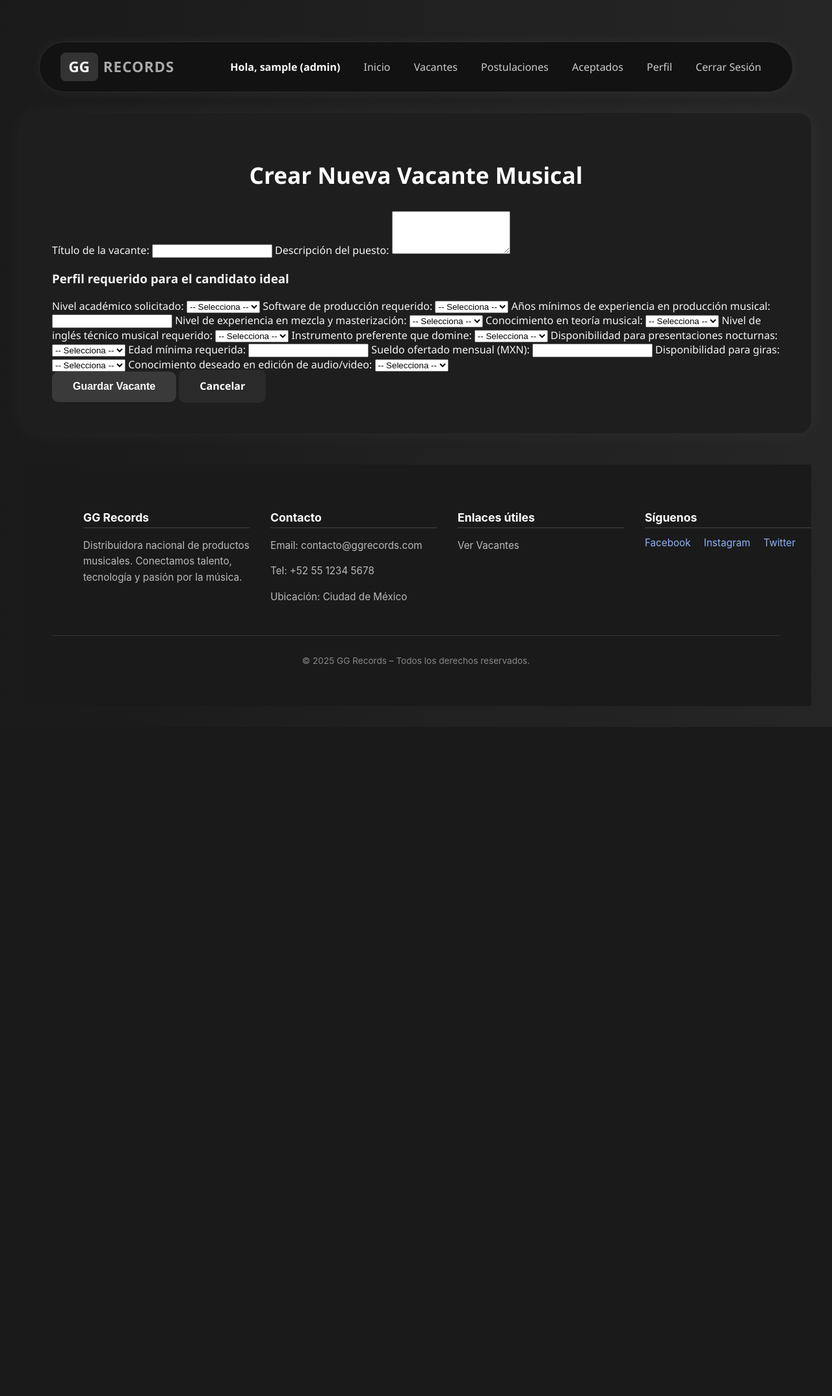
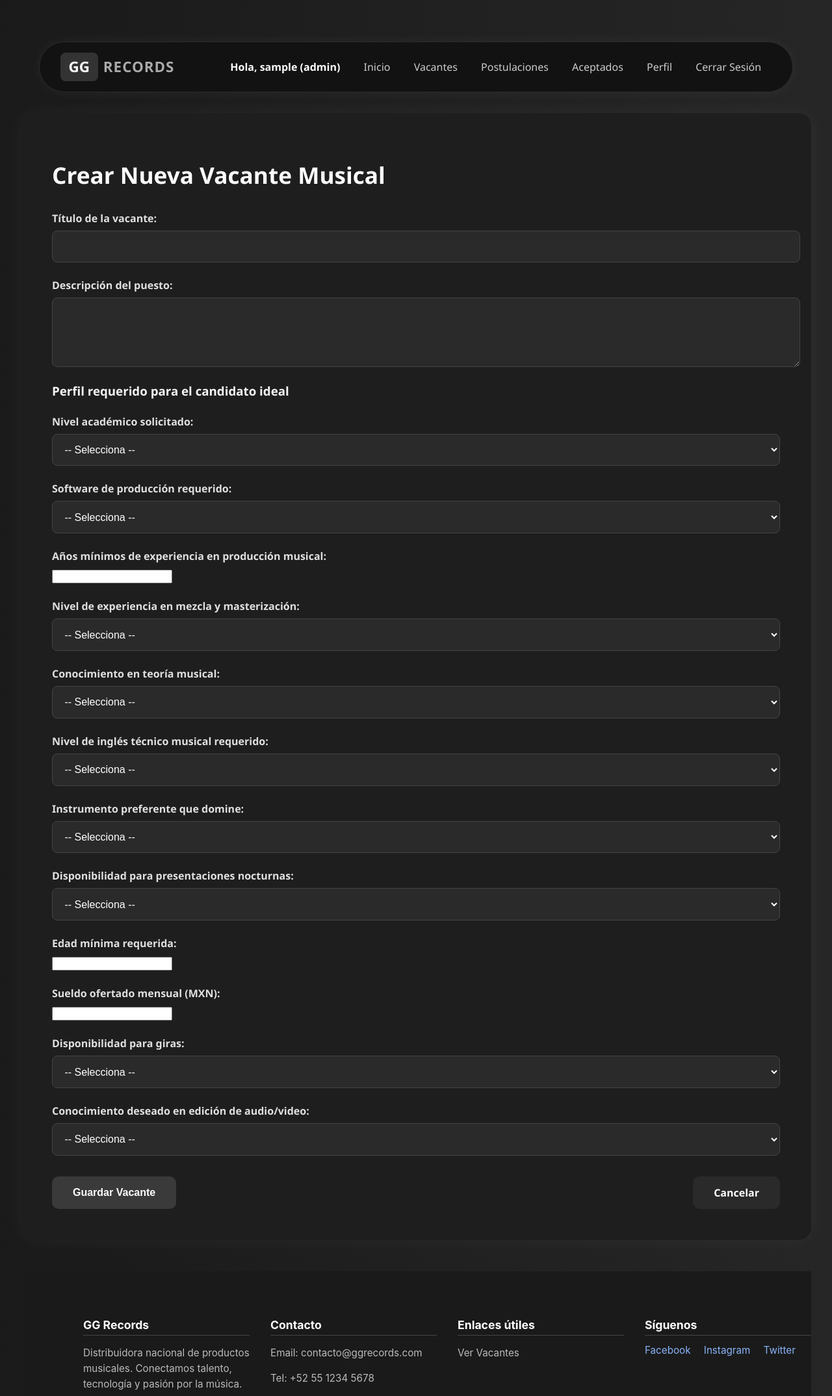
Before and after one commit to navimm-0/WEB, a PHP site: page /admin/crear_vacante.php in a window 1280 px wide. Shown: the top 2149 px of the page at 65% size. Before the commit the page ends 1022 px from the top, so only its background shows below. Run offline with PHP 8.4, Linux system fonts and the light colour scheme; the visitor is signed in with stand-in values (Sample User, id 1).

Commit message:
Admin completo

```diff
--- a/estilos/crear_vacante.css
+++ b/estilos/crear_vacante.css
@@ -1,7 +1,7 @@
 body {
-    font-family: 'Segoe UI', 'Helvetica Neue', sans-serif;
     background: linear-gradient(to right, #1a1a1a, #262626);
     color: #f5f5f5;
+    font-family: 'Segoe UI', 'Helvetica Neue', sans-serif;
     margin: 0;
     padding: 2rem;
     min-height: 100vh;
@@ -12,8 +12,7 @@ main.contenido-admin {
     padding: 3rem;
     border-radius: 20px;
     box-shadow: 0 0 30px rgba(255, 255, 255, 0.05);
-    max-width: 2000px;
-    margin: auto;
+    max-width: 20000px; /* Ancho ampliado */
     text-align: left;
 }
 
@@ -21,61 +20,49 @@ h1 {
     font-size: 2.2rem;
     margin-bottom: 2rem;
     color: #ffffff;
-    text-align: center;
 }
 
-/* Tabla adaptada */
-.tabla-postulaciones {
-    width: 100%;
-    border-collapse: collapse;
-    background-color: #2a2a2a;
-    border-radius: 12px;
-    overflow: hidden;
-    box-shadow: 0 0 20px rgba(255, 255, 255, 0.05);
+label {
+    display: block;
+    margin-top: 1.5rem;
+    margin-bottom: 0.5rem;
+    font-weight: bold;
+    color: #e0e0e0;
 }
 
-.tabla-postulaciones th,
-.tabla-postulaciones td {
-    padding: 1rem;
-    text-align: left;
-    border-bottom: 1px solid #444;
+input[type="text"],
+input[type="date"],
+select,
+textarea {
+    width: 100%;
+    padding: 0.9rem;
+    background-color: #2a2a2a;
+    border: 1px solid #444;
+    border-radius: 8px;
+    color: #fff;
+    font-size: 1rem;
+    transition: border 0.2s;
 }
 
-.tabla-postulaciones th {
-    background-color: #333;
-    color: #fdd835;
-    font-weight: bold;
-    text-transform: uppercase;
-    font-size: 0.9rem;
+input:focus,
+textarea:focus,
+select:focus {
+    border-color: #888;
+    outline: none;
 }
 
-.tabla-postulaciones td {
-    color: #e0e0e0;
-    font-size: 0.95rem;
+textarea {
+    resize: vertical;
 }
 
-.tabla-postulaciones tr:hover {
-    background-color: #3a3a3a;
+.acciones {
+    margin-top: 2rem;
+    display: flex;
+    justify-content: space-between;
+    flex-wrap: wrap;
+    gap: 1rem;
 }
 
-.mensaje-vacio {
-    text-align: center;
-    color: #ccc;
-    font-style: italic;
-    font-size: 1.1rem;
-    margin-top: 2rem;
-}
-
-.acciones-admin {
-    display: flex;
-    justify-content: flex-start;
-    margin-bottom: 2rem;
-    gap: 1rem;
-    flex-wrap: wrap;
-}
-
-/* Botones */
-.boton-volver,
 .boton {
     background-color: #3a3a3a;
     color: #ffffff;
@@ -89,7 +76,6 @@ h1 {
     transition: background-color 0.3s ease, transform 0.2s;
 }
 
-.boton-volver:hover,
 .boton:hover {
     background-color: #555;
     transform: translateY(-2px);
@@ -98,8 +84,6 @@ h1 {
 .boton-secundario {
     background-color: #2a2a2a;
 }
-
-/* Mensaje de éxito */
 .exito {
     background-color: #d4edda;
     color: #155724;
```
